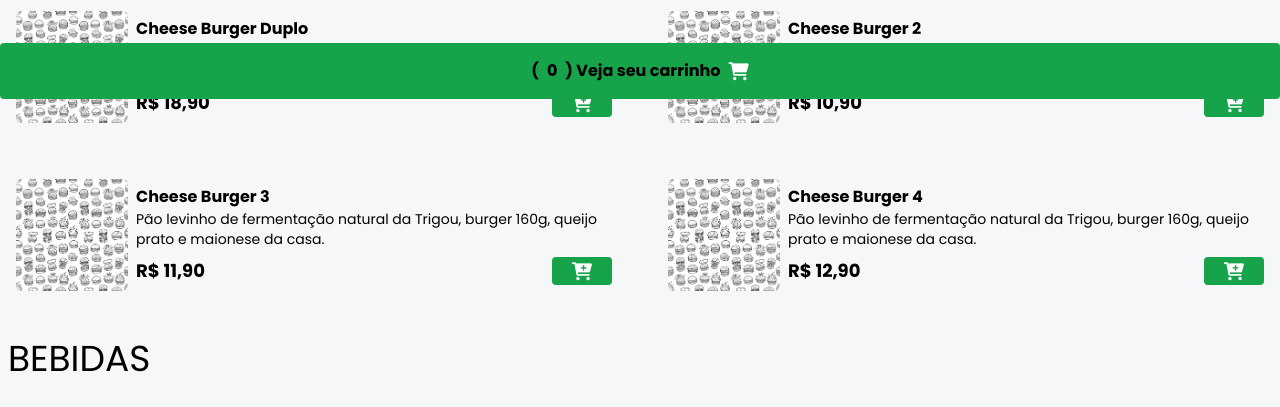
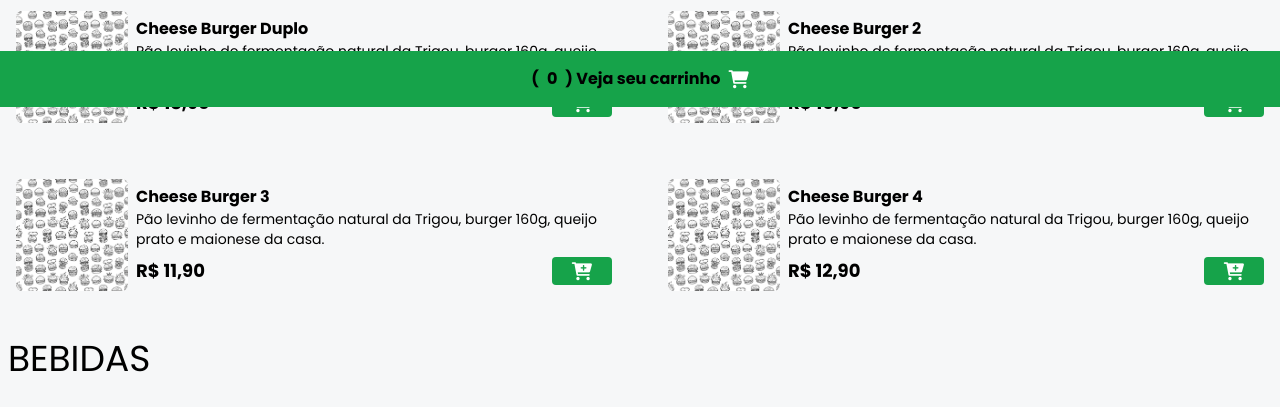
Before and after one commit to JcSouzaa01/CardapioOnline, a website: page index.html in a window 1280 px wide. Shown: the part 693-1100 px from the top of the page. Drawn offline with nearby package versions, Linux system fonts and the light colour scheme.

Commit message:
footer: Remove ajuste
-Removido o ajuste do footer

```diff
--- a/index.html
+++ b/index.html
@@ -102,9 +102,9 @@
     <!-- FIM MODAL CART -->
 
     <!-- BUTTON CART FOOTER -->
-    <footer class=" h-14 sticky bottom-2 flex items-center justify-center mx-auto max-w-72 md:max-w-7xl">
+    <footer class="w-full bg-green-600 h-14 fixed bottom-0 z-40 flex items-center justify-center ">
         <button
-        class="font-bold flex items-center justify-center gap-2 bg-green-600 h-full w-full rounded"
+        class="font-bold flex items-center justify-center gap-2 h-full w-full"
         id="cart-btn"
         >
             (<span id="cart-count">0</span>) Veja seu carrinho <i class="fa fa-shopping-cart text-lg text-white"></i>
```
Also changed, not shown: styles/output.css.
